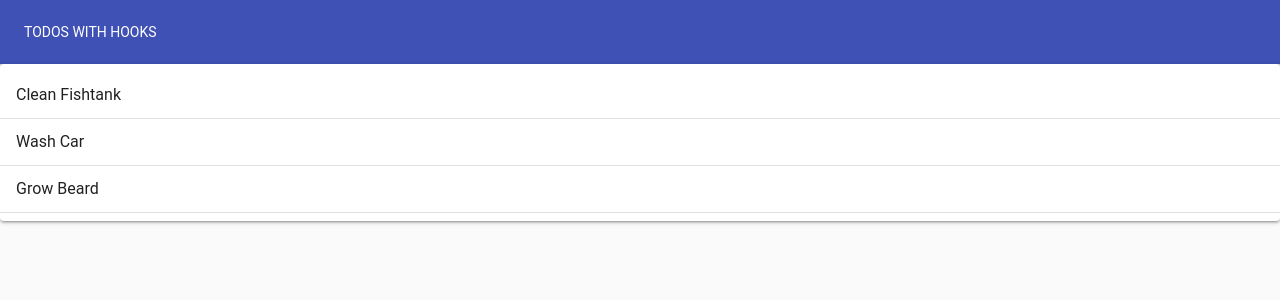
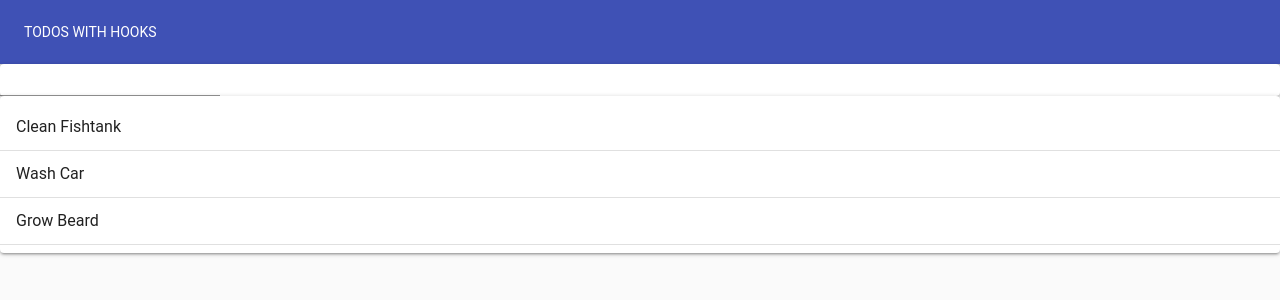
Before and after one commit to saizen408/React_TodoApp, a React (Create React App) app: page / in a window 1280 px wide. Shown: the top 300 px of the page. Built offline with nearby package versions, Linux system fonts and the light colour scheme.

Commit message:
Add input form with hooks

```diff
--- a/src/TodoApp.js
+++ b/src/TodoApp.js
@@ -1,5 +1,6 @@
 import React, { useState } from 'react';
 import TodoList from './TodoList';
+import TodoForm from './TodoForm';
 import Typography from '@material-ui/core/Typography';
 import Paper from '@material-ui/core/Paper';
 import AppBar from '@material-ui/core/AppBar';
@@ -13,6 +14,9 @@
     { id: 3, task: 'Grow Beard', completed: false }
   ];
   const [todos, setTodos] = useState(initialTodos);
+  const addTodo = newTodoText => {
+    setTodos([...todos, { id: 4, task: newTodoText, completed: false }]);
+  };
   return (
     <Paper
       style={{
@@ -28,6 +32,7 @@
           <Typography color="inherit">TODOS WITH HOOKS</Typography>
         </Toolbar>
       </AppBar>
+      <TodoForm addTodo={addTodo} />
       <TodoList todos={todos} />
     </Paper>
   );
--- /dev/null
+++ b/src/TodoForm.js
@@ -0,0 +1,23 @@
+import React from 'react';
+import TextField from '@material-ui/core/TextField';
+import Paper from '@material-ui/core/Paper';
+import useInputState from './hooks/useInputState';
+
+function TodoForm({ addTodo }) {
+  const [value, handleChange, reset] = useInputState('');
+  return (
+    <Paper>
+      <form
+        onSubmit={e => {
+          e.preventDefault();
+          addTodo(value);
+          reset();
+        }}
+      >
+        <TextField value={value} onChange={handleChange} />
+      </form>
+    </Paper>
+  );
+}
+
+export default TodoForm;
--- /dev/null
+++ b/src/hooks/useInputState.js
@@ -0,0 +1,11 @@
+import { useState } from 'react';
+export default initialVal => {
+  const [value, setValue] = useState(initialVal);
+  const handleChange = e => {
+    setValue(e.target.value);
+  };
+  const reset = () => {
+    setValue('');
+  };
+  return [value, handleChange, reset];
+};
```
